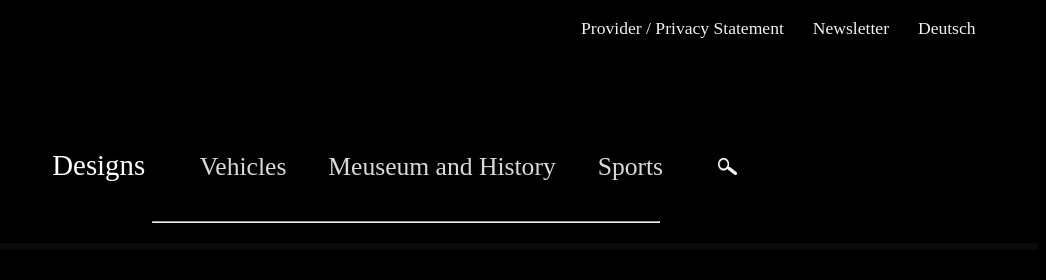
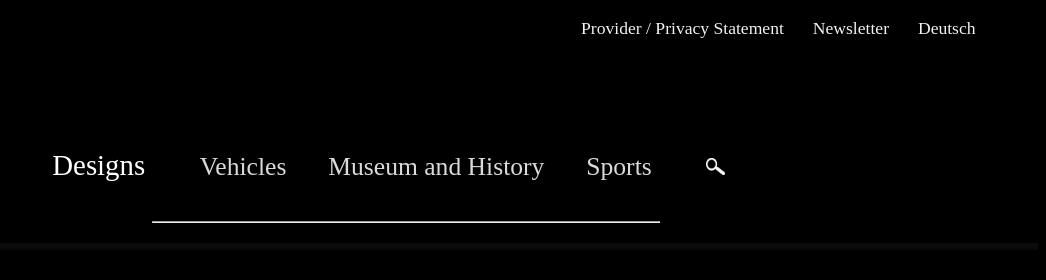
Before and after one commit to ekamjit105/mercweb, a plain HTML site: page design.html in a window 1280 px wide. Shown: the top 280 px of the page, 234-1280 px from the left. Drawn offline with Linux system fonts and the light colour scheme.

Commit message:
Update design.html

```diff
--- a/design.html
+++ b/design.html
@@ -19,7 +19,7 @@
 	  	<a href="index.html">Mercedes-Benz</a>
 	  	<a class="active" href="design.html">Designs</a>
 	  	<a href="vehicles.html">Vehicles</a>
-	  	<a href="old.html">Meuseum and History</a>
+	  	<a href="old.html">Museum and History</a>
 	  	<a href="sport.html">Sports</a>
 	  	<a href="#search"><img src="images/search.png" id="search"></a>
 	</div>
```
